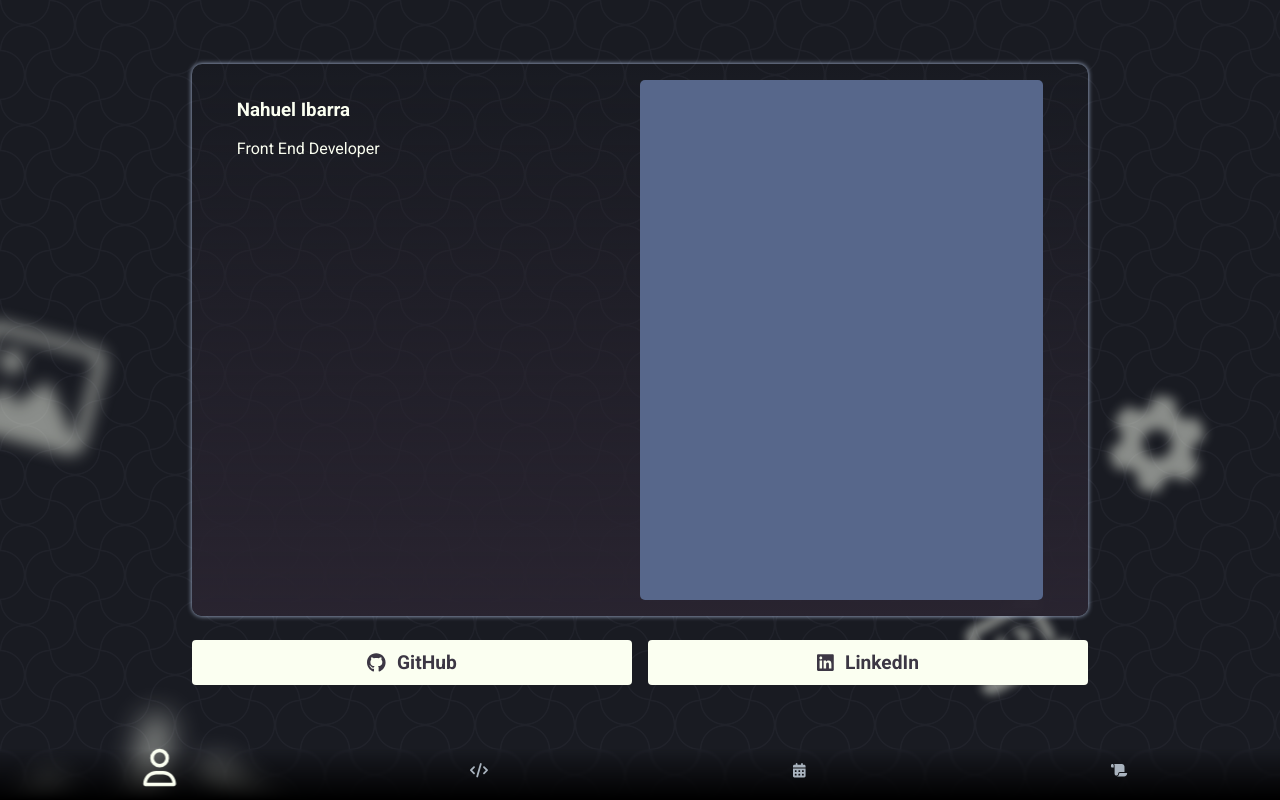
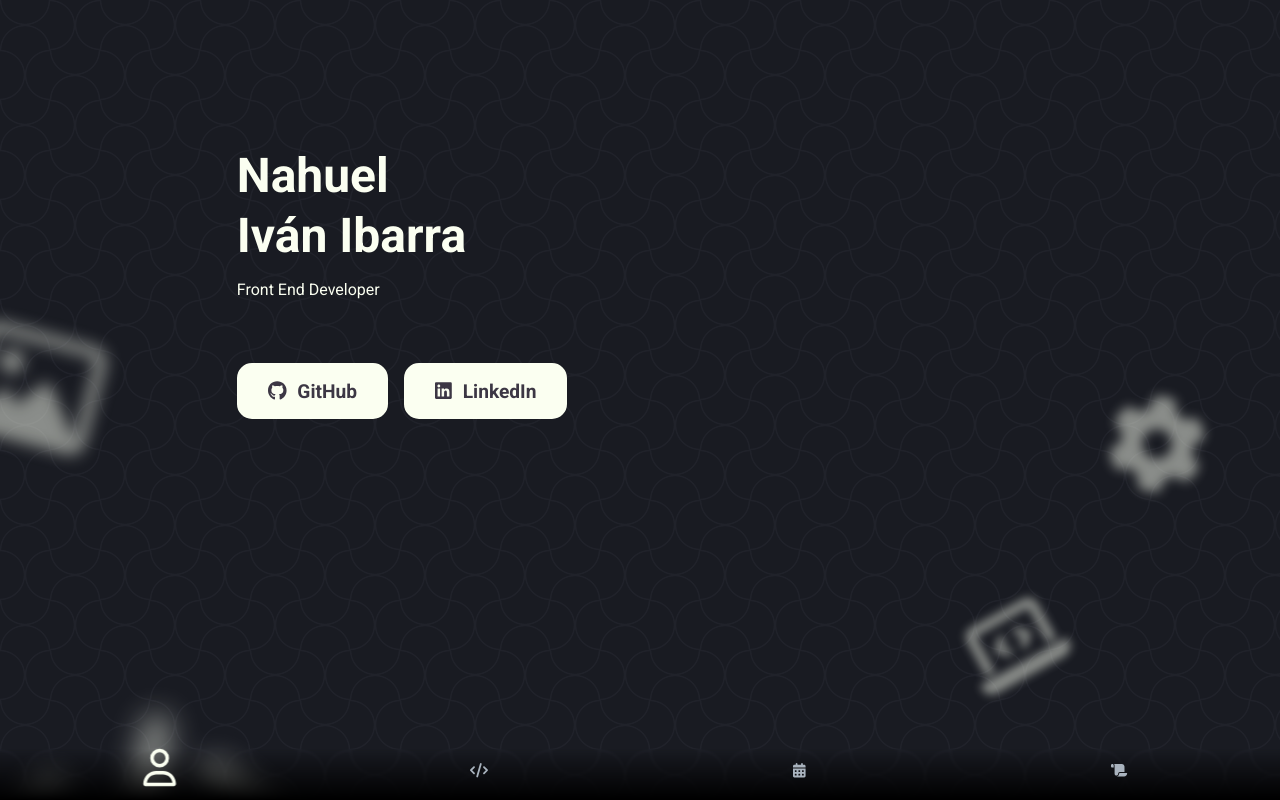
Before and after one commit to Animator55/Portfolio, a React (Vite) app: page / in a window 1280 px wide. Built offline with nearby package versions, Linux system fonts and the light colour scheme; the HTML template or start-up script is replaced by a standard one.

Commit message:
added texts and new Display

```diff
--- a/index.html
+++ b/index.html
@@ -2,7 +2,7 @@
 <html lang="en">
   <head>
     <meta charset="UTF-8" />
-    <link rel="icon" type="image/svg+xml" href="/vite.svg" />
+    <link rel="icon" type="image/png" href="/src/assets/icon.jpg" />
     <meta name="viewport" content="width=device-width, initial-scale=1.0" />
     <title>Nahuel Ibarra</title>
   </head>
--- a/src/App.tsx
+++ b/src/App.tsx
@@ -1,7 +1,7 @@
 import React from "react"
 import "./assets/App.css"
 import { FontAwesomeIcon } from "@fortawesome/react-fontawesome"
-import { faCss3Alt, faGithub, faHtml5, faLinkedin, faPhp, faReact, faSquareJs } from "@fortawesome/free-brands-svg-icons"
+import { faCss3Alt, faGithub, faHtml5, faLinkedin, faNodeJs, faPhp, faReact, faSass, faSquareJs } from "@fortawesome/free-brands-svg-icons"
 import { IconProp } from "@fortawesome/fontawesome-svg-core"
 import { faImage, faUser } from "@fortawesome/free-regular-svg-icons"
 import { faCode, faGear, faLaptopCode, faScroll, faTags } from "@fortawesome/free-solid-svg-icons"
@@ -9,6 +9,7 @@ import ProjectsList from "./components/ProjectsList"
 import CareerBlock from "./components/CarrerBlock"
 import AboutMeBlock from "./components/AboutBlock"
 import { faCalendarDays } from "@fortawesome/free-solid-svg-icons/faCalendarDays"
+import {Svelte, TypeScript} from "./assets/svgs"
 
 
 export default function App() {
@@ -36,19 +37,17 @@ export default function App() {
     return <div id="user"className="top-block fade-in">
         <section>
           <div>
-            <h1>Nahuel Ibarra</h1>
-            <p>Front End Developer</p>
+            <h1 className="top-name show-texting">Nahuel </h1>
+            <h1 className="top-name show-texting">Iván Ibarra</h1>
+            <p className="top-title show-texting" style={{animationDelay: "1s"}} >Front End Developer</p>
           </div>
         </section>
-        <div className='user-image'>
-          <img />
-        </div>
     </div>
   }
   const ContactBlock = () => {
     return <section id="contact" className='contact fade-in'>
-        <button className='contact-button'><FontAwesomeIcon icon={faGithub as IconProp} /> GitHub</button>
-        <button className='contact-button'><FontAwesomeIcon icon={faLinkedin as IconProp} />LinkedIn</button>
+        <button className='contact-button'><a href="https://github.com/Animator55" target="_blank"><FontAwesomeIcon icon={faGithub as IconProp} /> GitHub</a></button>
+        <button className='contact-button' style={{animationDelay: "2s"}}><a href="https://www.linkedin.com/in/nahuel-ibarra" target="_blank"><FontAwesomeIcon icon={faLinkedin as IconProp} />LinkedIn</a></button>
     </section>
   }
   const TechBlock = () => {
@@ -58,9 +57,13 @@ export default function App() {
         <div className="icon-list">
           <FontAwesomeIcon icon={faHtml5 as IconProp} />
           <FontAwesomeIcon icon={faCss3Alt as IconProp} />
+          <FontAwesomeIcon icon={faSass as IconProp} />
+          <Svelte/>
+          <FontAwesomeIcon icon={faPhp as IconProp} />
+          <FontAwesomeIcon icon={faNodeJs as IconProp} />
           <FontAwesomeIcon icon={faSquareJs as IconProp} />
+          <TypeScript />
           <FontAwesomeIcon icon={faReact as IconProp} />
-          <FontAwesomeIcon icon={faPhp as IconProp} />
         </div>
       </section>
     </section>
--- a/src/assets/App.css
+++ b/src/assets/App.css
@@ -235,15 +235,33 @@ main {
 
 
 /**/
+.top-name, .top-title {
+  position: relative;
+  overflow: hidden;
+  border-radius: 5px;
+  opacity: 0;
+  position: relative;
+  animation: fade-in 300ms .1s forwards;
+}
+.top-name {
+  margin: 0.2rem 0;
+  font-size: 3rem;
+  width: fit-content;
+}
+
+.top-title {
+  width: fit-content;
+}
+
+.top-title.show-texting::after {
+  animation-delay: 1s!important;
+}
 
 .top-block {
   display: flex;
   justify-content: space-between;
-  background: linear-gradient(0deg, var(--cdarkblack), transparent);
-  border-radius: 10px;
-  box-shadow: 0 0 5px var(--clight);
   color: var(--cwhite);
-  margin: 4rem auto 1.5rem;
+  margin: 8rem auto 2rem;
   padding: 1rem 5%;
   width: 90%;
 }
@@ -261,23 +279,48 @@ main {
 .contact {
   display: flex;
   align-items: center;
-  width: 100%!important;
   gap: 1rem;
+  width: 90%;
+  margin: 0rem 5% 3rem;
 }
 
+.contact-button:hover {
+  background-color: transparent;
+  transition: background-color 300ms, color 300ms;
+  color: var(--cwhite);
+}
 .contact-button {
   background-color: var(--cwhite);
   color: var(--cdarkgray);
+  transition: background-color 300ms, color 300ms;
+  border: 4px solid var(--cwhite);
+  display: flex;
+  border-radius: 15px;
+  width: fit-content;
+  opacity: 0;
+  left: 2rem;
+  position: relative;
+  animation: fade-in 300ms 1.8s forwards;
+}
+@keyframes fade-in {
+  to{
+    opacity: 1;
+    left: 0;
+  }
+}
+.contact-button > a {
+  text-decoration: none;
+  color:currentColor;
   font-weight: bolder;
   font-size: 1.2rem;
   display: flex;
   align-items: center;
   justify-content: center;
   gap: 0.7rem;
-  padding: 0.7rem 1.1rem;
-  border-radius: 4px;
+  padding: 0.7rem 1.3rem;
+  border-radius: 15px;
+  width: fit-content;
   border: none;
-  width: 100%;
 }
 
 
@@ -288,17 +331,19 @@ main {
 }
 
 .tech h3 {
-  margin: 0 0 1.4rem;
+  margin: 1rem 0 2rem;
 }
 
 .icon-list {
   display: flex;
   justify-content: space-around;
   flex-wrap: wrap;
+  gap: 1rem 3rem;
+  margin-bottom: 1rem;
 }
 
 .icon-list>* {
-  font-size: 2.4rem;
+  font-size: 3rem;
 }
 
 /**/
@@ -466,14 +511,14 @@ main {
   position: relative;
 }
 
-.projects-list > li .desc::after, .fade-in .career-desc > .pseudo-after {
+.show-texting::after, .fade-in .career-desc > .pseudo-after {
   content: "";
   position: absolute;
   right: 0;
   top: 0;
-  width: 0%;
   height: 100%;
-  border-left: 3px solid transparent;
+  width: 100%;
+  border-left: 0px solid transparent;
   background-color: var(--cblack);
   animation: typing 1s steps(40) forwards;
 }
@@ -488,6 +533,9 @@ main {
   from {
     width: 100%;
     border-left: 3px solid var(--cwhitesec);
+  }
+  to {
+    width: 0%;
   }
 }
 @keyframes typing-reverse {
@@ -507,15 +555,21 @@ main {
   margin-left: auto;
 }
 
+.projects-list .buttons > *:hover {
+  background-color: transparent;
+  color: var(--cgreen);
+  transition: background-color 300ms, color 300ms;
+}
 .projects-list .buttons > * {
   padding: 0.5rem 1.2rem;
+  transition: background-color 300ms, color 300ms;
   background-color: var(--cgreen);
+  border: 4px solid var(--cgreen);
   border-radius: 5px;
   font-size: 1.1rem;
   font-weight: bolder;
   color: var(--c);
   cursor: pointer;
-  border: none;
 }
 
 .tags {
--- /dev/null
+++ b/src/assets/svgs.tsx
@@ -0,0 +1,38 @@
+import React from "react";
+
+interface SvgProps extends React.SVGProps<SVGSVGElement> {}
+
+export const Svelte: React.FC<SvgProps> = (props) => {
+  return (
+    <svg
+      width="1em"
+      height="1em"
+      viewBox="0 0 16 16"
+      fill="none"
+      xmlns="http://www.w3.org/2000/svg"
+      {...props}
+    >
+      <path
+        fillRule="evenodd"
+        clipRule="evenodd"
+        d="M12.438 2.94656C13.0222 3.84625 13.0826 4.82176 12.784 5.56064C12.2332 5.04017 11.5732 4.66735 10.8806 4.48388C10.8888 4.33095 10.8504 4.17412 10.7606 4.03584C10.535 3.68845 10.0705 3.58972 9.72314 3.81532L8.0472 4.90369C8.04673 4.90399 8.04627 4.90429 8.0458 4.9046L5.52979 6.53851C5.1824 6.76411 5.08367 7.22861 5.30926 7.57599C5.53486 7.92338 5.99936 8.02212 6.34675 7.79652L8.86347 6.16214C8.86323 6.16229 8.86371 6.16198 8.86347 6.16214C9.81822 5.54278 11.3592 5.87563 12.2475 7.24351C13.1361 8.61173 12.813 10.1553 11.8583 10.7753L6.82625 14.0431C5.87156 14.6631 4.33001 14.3304 3.44148 12.9622C2.85722 12.0625 2.79684 11.087 3.09545 10.3481C3.64623 10.8686 4.30624 11.2414 4.99882 11.4249C4.99062 11.5778 5.02903 11.7347 5.11882 11.8729C5.34442 12.2203 5.80892 12.3191 6.15631 12.0935L10.3497 9.37027C10.697 9.14467 10.7958 8.68017 10.5702 8.33279C10.3446 7.9854 9.88009 7.88666 9.5327 8.11226L7.01644 9.74634C7.01652 9.74629 7.01635 9.7464 7.01644 9.74634C6.06172 10.3661 4.52038 10.0334 3.63192 8.66527C2.74339 7.29705 3.06648 5.75348 4.02117 5.13349L9.0532 1.86566C10.0079 1.24567 11.5494 1.57834 12.438 2.94656ZM13.7667 6.88194C14.7218 5.56301 14.6705 3.63028 13.696 2.1296C12.4789 0.255528 10.0607 -0.577139 8.23624 0.607651L3.20422 3.87549C1.52381 4.96675 1.20205 7.21441 2.11271 9.02685C1.15769 10.3458 1.20893 12.2785 2.18348 13.7792C3.40052 15.6533 5.81879 16.4859 7.64321 15.3011L12.6752 12.0333C14.3556 10.942 14.6774 8.69437 13.7667 6.88194Z"
+        fill="currentColor"
+      />
+    </svg>
+  );
+};
+
+type SvgComponentProps = React.SVGProps<SVGSVGElement>;
+
+export const TypeScript: React.FC<SvgComponentProps> = (props) => (
+  <svg
+    width="1em"
+    height="1em"
+    viewBox="0 0 32 32"
+    fill="currentColor"
+    xmlns="http://www.w3.org/2000/svg"
+    {...props}
+  >
+    <path d="M0 16v16h32v-32h-32zM25.786 14.724c0.813 0.203 1.432 0.568 2.005 1.156 0.292 0.312 0.729 0.885 0.766 1.026 0.010 0.042-1.38 0.974-2.224 1.495-0.031 0.021-0.156-0.109-0.292-0.313-0.411-0.599-0.844-0.859-1.505-0.906-0.969-0.063-1.594 0.443-1.589 1.292-0.005 0.208 0.042 0.417 0.135 0.599 0.214 0.443 0.615 0.708 1.854 1.245 2.292 0.984 3.271 1.635 3.88 2.557 0.682 1.031 0.833 2.677 0.375 3.906-0.51 1.328-1.771 2.234-3.542 2.531-0.547 0.099-1.849 0.083-2.438-0.026-1.286-0.229-2.505-0.865-3.255-1.698-0.297-0.323-0.87-1.172-0.833-1.229 0.016-0.021 0.146-0.104 0.292-0.188s0.682-0.396 1.188-0.688l0.922-0.536 0.193 0.286c0.271 0.411 0.859 0.974 1.214 1.161 1.021 0.542 2.422 0.464 3.115-0.156 0.281-0.234 0.438-0.594 0.417-0.958 0-0.37-0.047-0.536-0.24-0.813-0.25-0.354-0.755-0.656-2.198-1.281-1.651-0.714-2.365-1.151-3.010-1.854-0.406-0.464-0.708-1.010-0.88-1.599-0.12-0.453-0.151-1.589-0.057-2.042 0.339-1.599 1.547-2.708 3.281-3.036 0.563-0.109 1.875-0.068 2.427 0.068zM18.276 16.063l0.010 1.307h-4.167v11.839h-2.948v-11.839h-4.161v-1.281c0-0.714 0.016-1.307 0.036-1.323 0.016-0.021 2.547-0.031 5.62-0.026l5.594 0.016z" />
+  </svg>
+);
--- a/src/components/CarrerBlock.tsx
+++ b/src/components/CarrerBlock.tsx
@@ -5,14 +5,14 @@ const careerList = [
       subTitle: "",
       subLink: "",
       period: "MAY 2023 to Present Day",
-      desc: "ofnasdiofkmasf fosnafkimnasfkimjas fasnf kjasinfkjinasdfjdnsfjbdnsjf dsjfasdjf jas fjasjfjas fdasf djas nf asfas fasf as f."
+      desc: "Period of time that i mainly made RegBox and the other projects in my list, improved my knowledge and worked with clients."
     },
     {
       title: "Front End Developer",
       subTitle: "@ Do2 Software",
       subLink: "https://www.do2software.com/",
       period: "MAY 2022 to MAY 2023",
-      desc: "ofnasdiofkmasf fosnafkimnasfkimjas fasnf kjasinfkjinasdfjdnsfjbdnsjf dsjfasdjf jas fjasjfjas fdasf djas nf asfas fasf as f."
+      desc: "In a low position of Junior, i used to work in Do2Software as a Front End Developer and participated in projects like Octagonal and others that may changed its names."
     },
   ]
 
```
Also changed, not shown: src/components/AboutBlock.tsx (+13 -2 lines), src/components/ProjectsList.tsx (+35 -34 lines), src/assets/icon.jpg (added).
